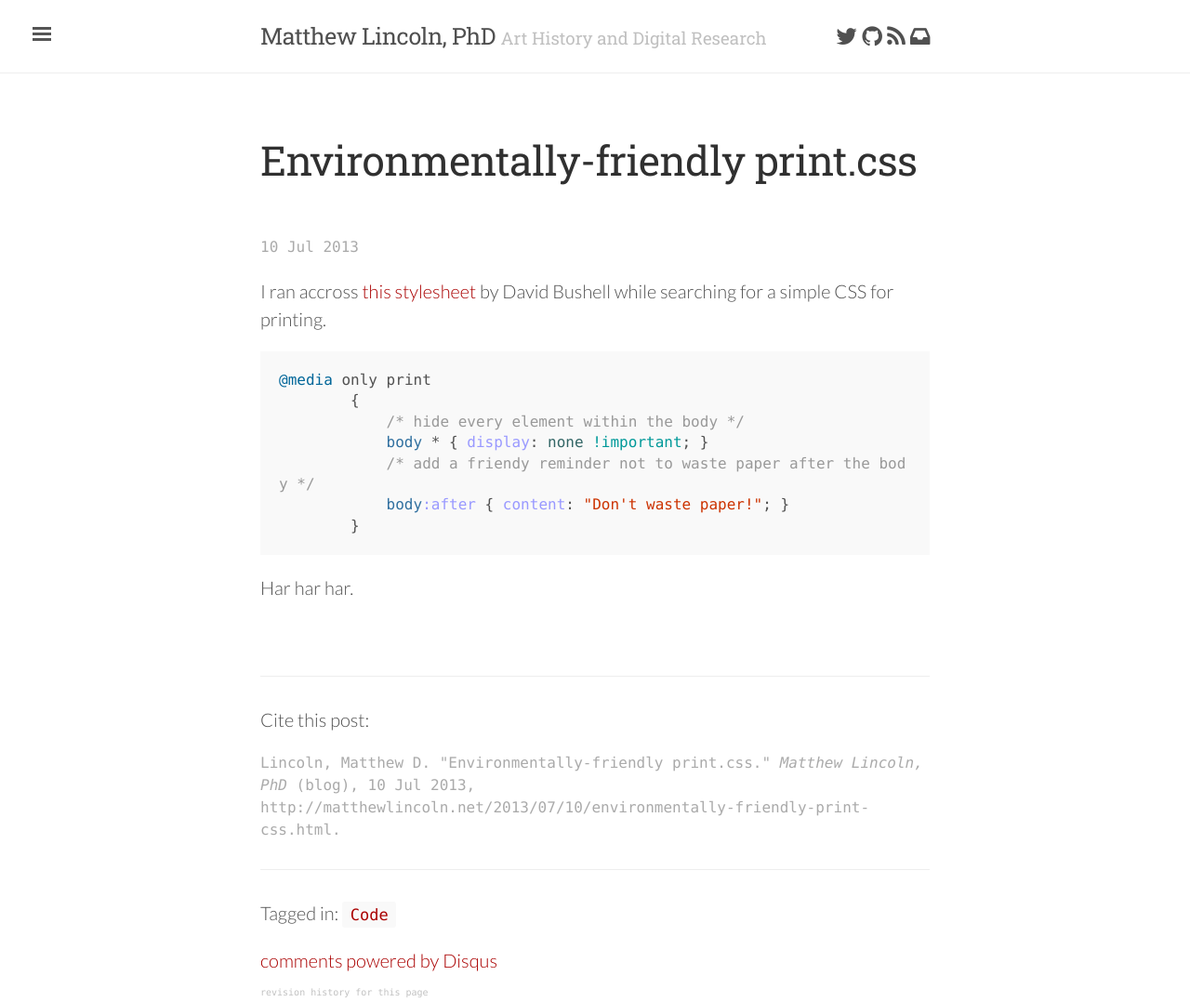
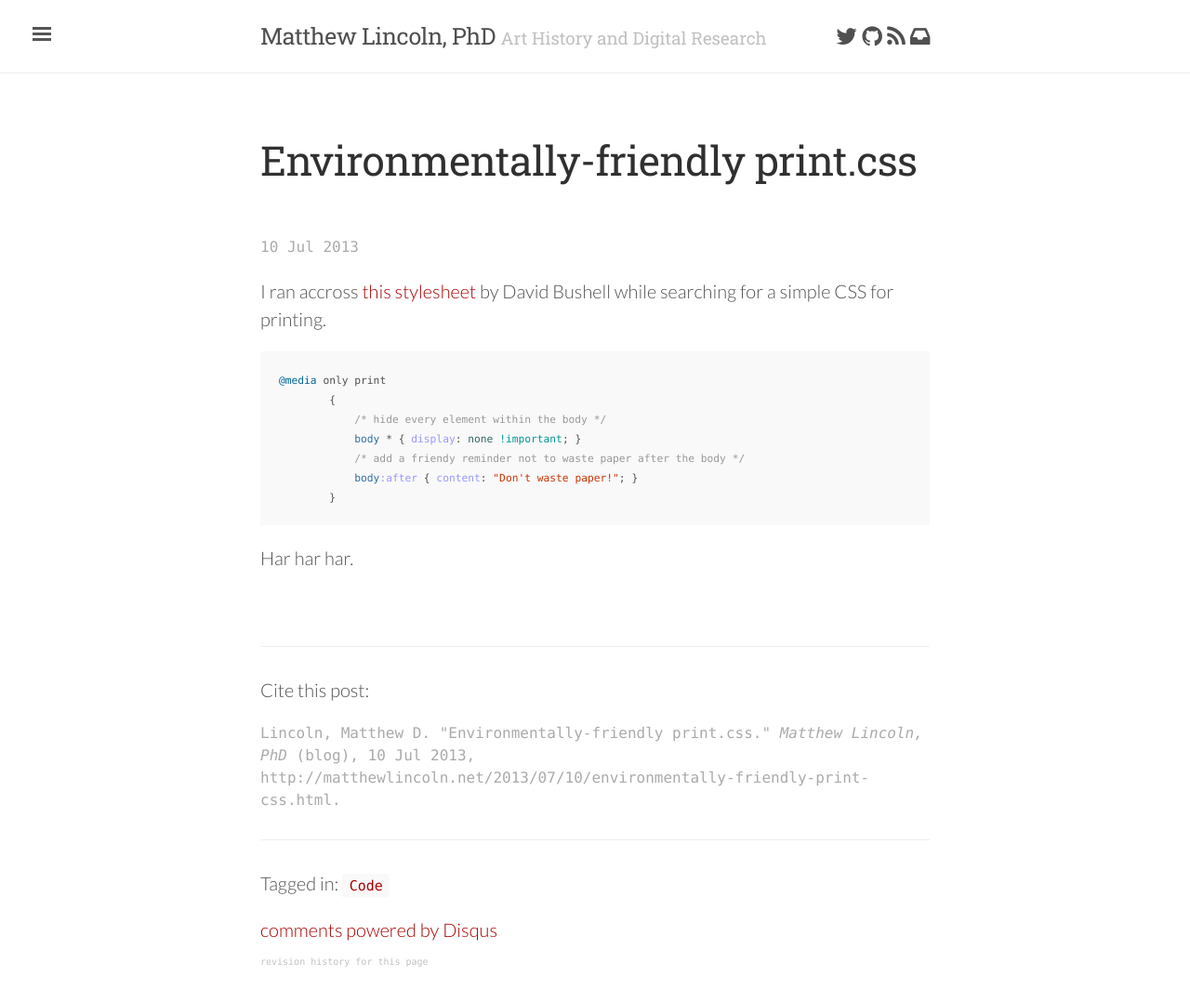
Before and after one commit to mdlincoln/mdlincoln.github.io, a Jekyll site: the page built from _posts/2013-07-10-environmentally-friendly-print-css.md, in a window 1280 px wide. Shown: the whole page at 93% size. Built offline with Jekyll 4.4.1, drawn with Linux system fonts in a browser that asks for light colours; nearby versions of some CDN libraries; comment, search, counter and statistics services are not loaded; after the commit the page ends 1045 px from its top, so only the background shows below that.

Commit message:
Make code/pre significantly smaller
This makes the font read more comfortably

```diff
--- a/assets/css/poole.css
+++ b/assets/css/poole.css
@@ -193,7 +193,7 @@ pre {
 }
 code {
   padding: .25em .5em;
-  font-size: 85%;
+  font-size: 75%;
   background-color: #f9f9f9;
   border-radius: 3px;
 }
@@ -202,7 +202,7 @@ pre {
   margin-top: 0;
   margin-bottom: 1rem;
   padding: 1rem;
-  font-size: .8rem;
+  font-size: 75%;
   line-height: 1.4;
   white-space: pre;
   white-space: pre-wrap;
@@ -212,7 +212,7 @@ pre {
 }
 pre code {
   padding: 0;
-  font-size: 100%;
+  font-size: 75%;
   color: inherit;
   background-color: transparent;
 }
```
